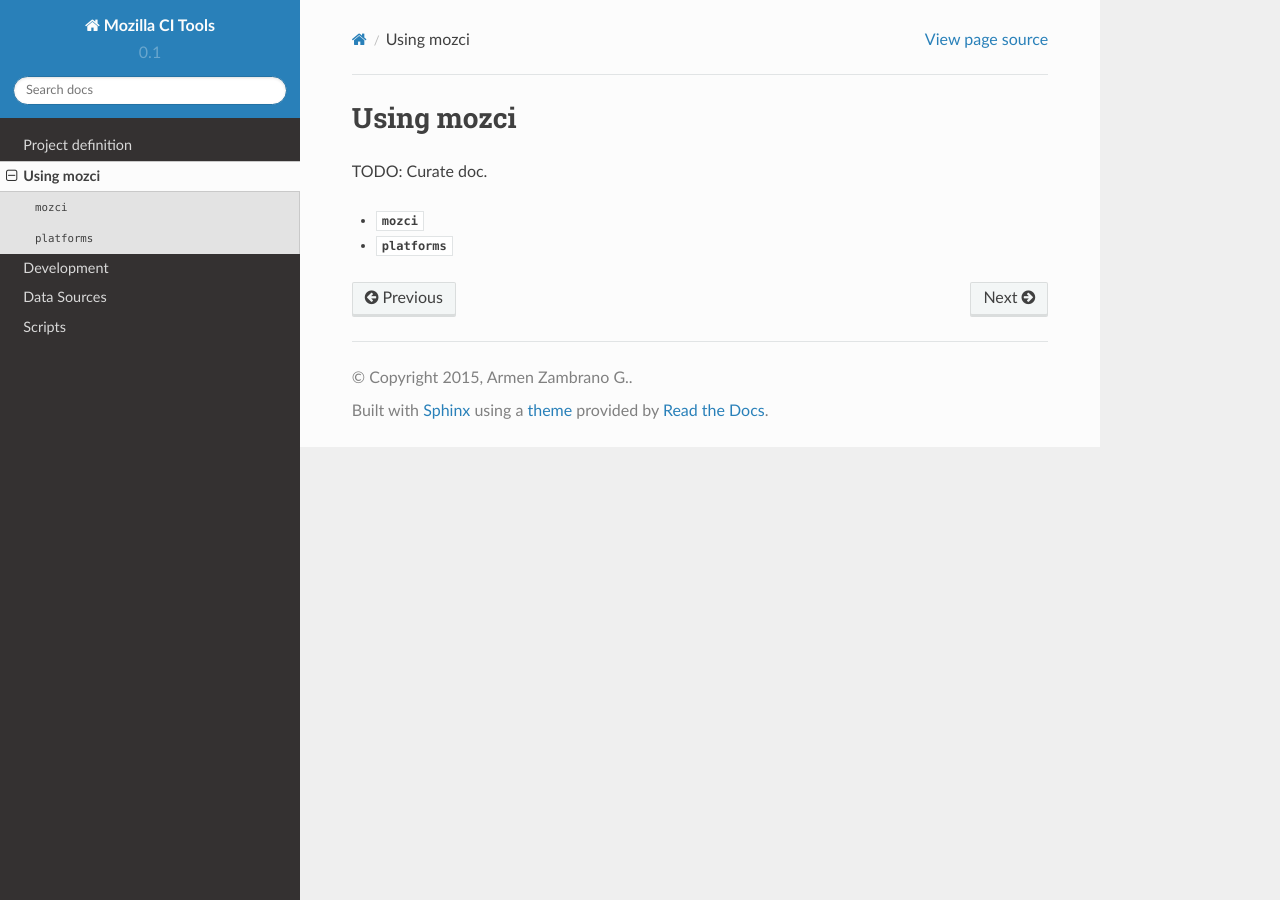
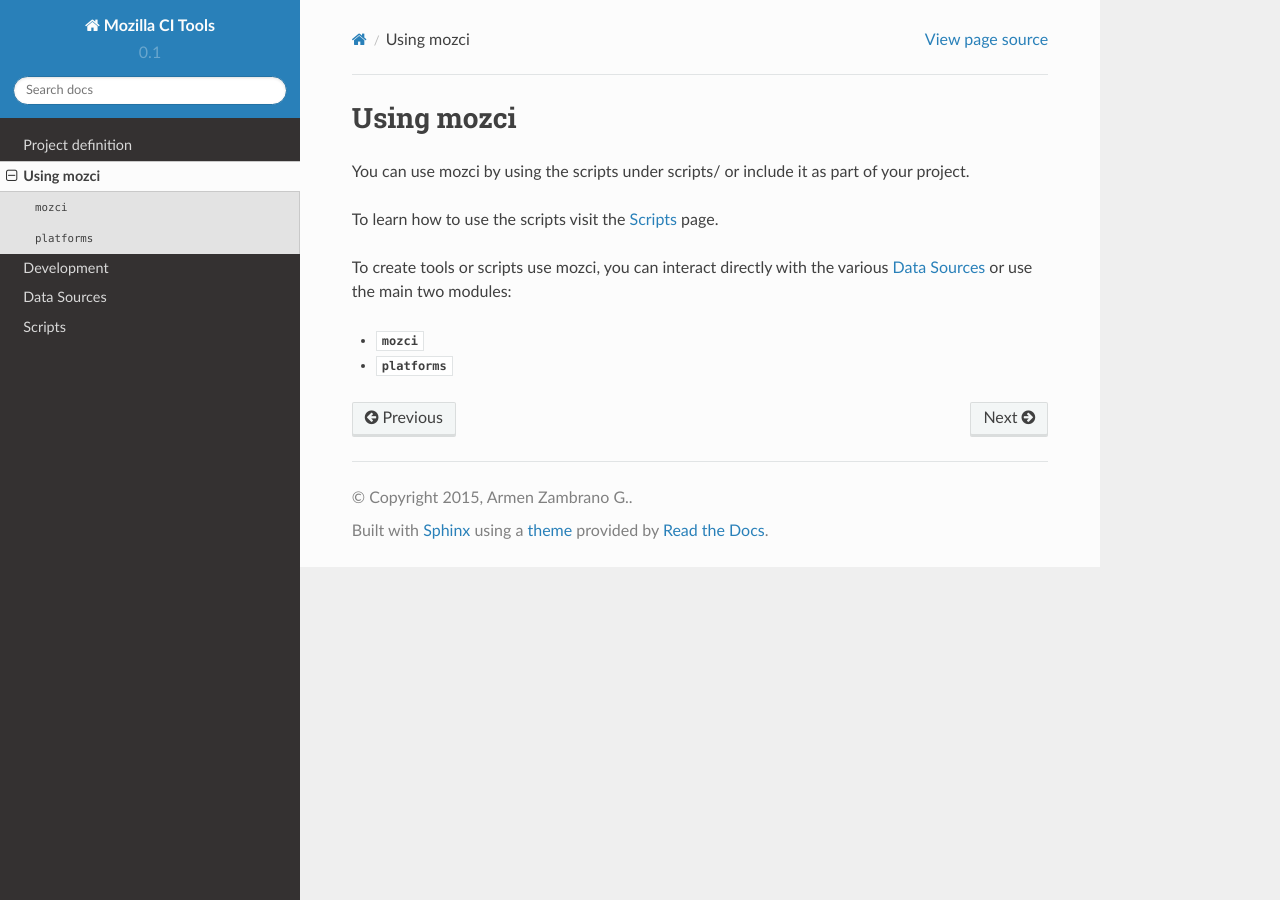
Before and after one commit to mozilla/mozilla_ci_tools, a Sphinx documentation site: the page built from docs/using_mozci.rst, in a window 1280 px wide. Built offline with Sphinx 7.4.7 and the Read the Docs theme 2.0.0, drawn with Linux system fonts in a browser that asks for light colours.

Commit message:
Improve the using mozci page

```diff
--- a/docs/using_mozci.rst
+++ b/docs/using_mozci.rst
@@ -1,7 +1,12 @@
 Using mozci
 ===========
 
-TODO: Curate doc.
+You can use mozci by using the scripts under scripts/ or include it as part of your project.
+
+To learn how to use the scripts visit the :doc:`scripts` page.
+
+To create tools or scripts use mozci, you can interact directly with the various :doc:`data_sources` or use the main
+two modules:
 
 .. toctree::
    :maxdepth: 1
```
